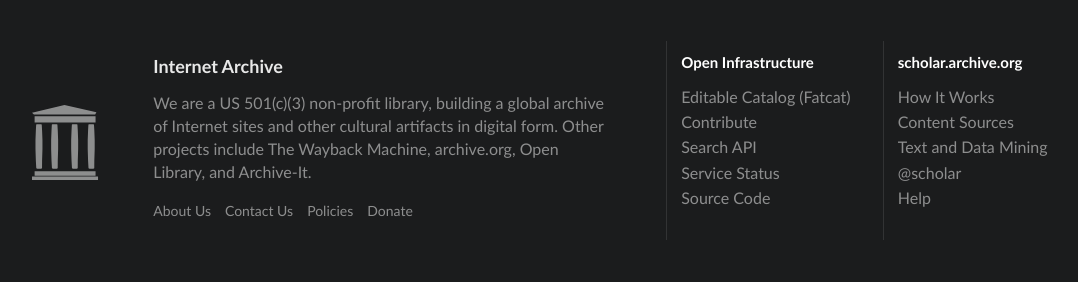
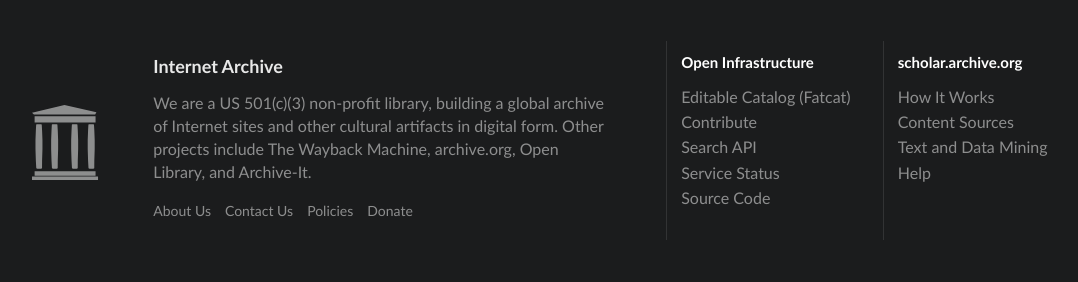
Before and after one commit to internetarchive/fatcat-scholar, a FastAPI app: page /de/about in a window 1280 px wide. Shown: the part 1462-1744 px from the top of the page, without its empty margins (45-1123 px from the left). Run offline with FastAPI, Linux system fonts and the light colour scheme; parts of the project's set-up code (start-up, migrations or seed data) failed here and were passed over.

Commit message:
Update base.html

```diff
--- a/fatcat_scholar/templates/base.html
+++ b/fatcat_scholar/templates/base.html
@@ -206,7 +206,6 @@
           <a href="{{ lang_prefix }}/about#howitworks" class="item">{{ _("How It Works") }}</a>
           <a href="{{ lang_prefix }}/about#sources" class="item">{{ _("Content Sources") }}</a>
           <a href="{{ lang_prefix }}/about#tdm" class="item">{{ _("Text and Data Mining") }}</a>
-          <a href="https://mastodon.archive.org/@scholar" class="item" rel="me">@scholar</a>
           <a href="{{ lang_prefix }}/help" rel="help" class="item">{{ _("Help") }}</a>
         </div>
       </nav>
```
